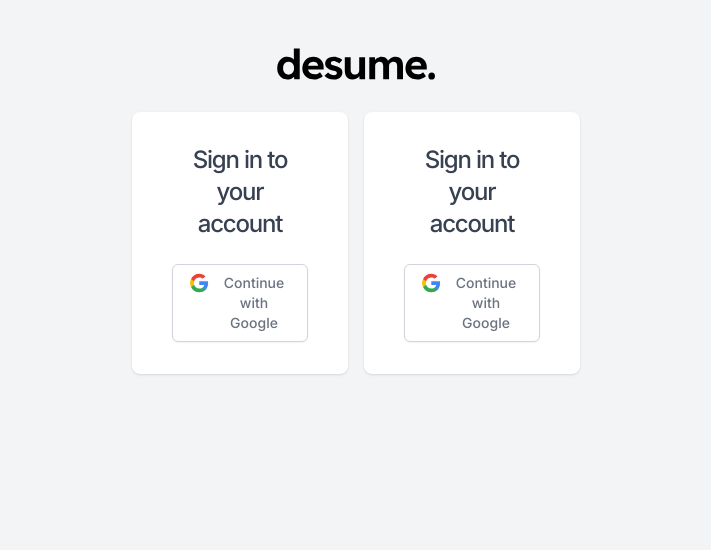
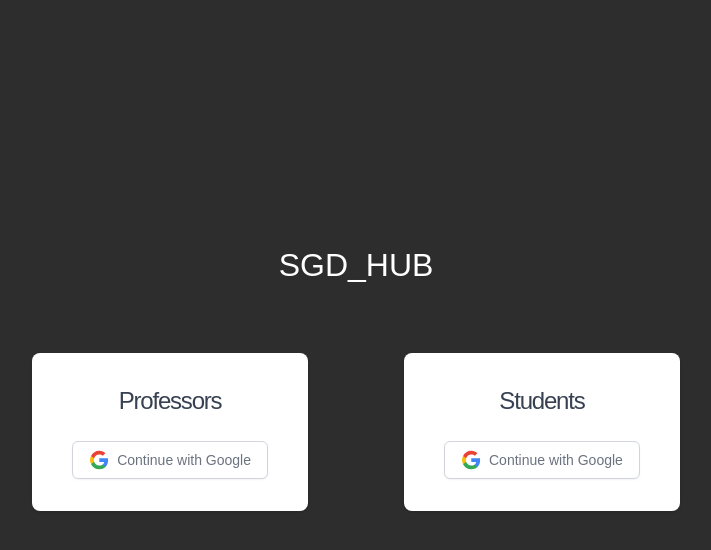
Before and after one commit to ruskakimov/sdg-hub-gdsc, a React (Create React App) app: page /sign-in in a window 1280 px wide. Shown: the top 550 px of the page, without its empty margins (284-995 px from the left). Built offline with nearby package versions, Linux system fonts and the light colour scheme.

Commit message:
Added Login CSS

```diff
--- a/src/index.css
+++ b/src/index.css
@@ -1,7 +1,7 @@
 @tailwind base;
 @tailwind components;
 @tailwind utilities;
-
+@import url("https://fonts.googleapis.com/css2?family=Manrope:wght@400;600;800&family=Poppins:wght@400;500;700&display=swap");
 :root {
   font-family: "Inter", sans-serif;
   -webkit-font-smoothing: antialiased;
@@ -47,3 +47,8 @@
 .no-mouse-focus-ring:focus-visible {
   @apply ring-2 ring-offset-2;
 }
+
+body {
+  font-family: "Manrope", sans-serif;
+  font-family: "Poppins", sans-serif;
+}
--- /dev/null
+++ b/src/pages/login/LoginPage.css
@@ -0,0 +1,28 @@
+.outerDiv {
+  display: flex;
+  flex-direction: column;
+  background: #2d2d2d;
+  min-height: 100vh;
+  width: 100%;
+  justify-content: center;
+  align-items: center;
+}
+
+.heading {
+  color: white;
+  font-size: 2rem;
+  text-align: center;
+  margin-bottom: 1rem;
+  font-weight: 500;
+}
+
+.innerDiv {
+  display: flex;
+  justify-content: center;
+  align-items: center;
+}
+
+.teachers,
+.student {
+  margin: 3rem;
+}
--- a/src/pages/login/LoginPage.tsx
+++ b/src/pages/login/LoginPage.tsx
@@ -5,6 +5,7 @@
 import { useSignInWithGoogle } from "react-firebase-hooks/auth";
 import { firebaseAuth } from "../../api/firebase-setup";
 import { useLocation, useNavigate } from "react-router-dom";
+import "./LoginPage.css"
 
 
 const LoginPage: React.FC<{ isSignup?: boolean }> = ({ isSignup = false }) => {
@@ -18,16 +19,17 @@
   const onLoggedIn = () => navigate(from, { replace: true });
 
   return (
-    <>
-      <div className="flex min-h-full flex-col justify-items-center py-12 sm:px-6 lg:px-8">
-        <img className="mx-auto h-8 w-auto" src={logo} alt="" />
 
-        <div className="flex mt-8 gap-4 sm:mx-auto sm:w-full sm:max-w-md">
+      <div className="outerDiv">
+
+        <p className="heading">SGD_HUB</p>
+
+        <div className="innerDiv">
 
           {/* Teachers */}
-          <div className="bg-white  py-8 px-4 shadow sm:rounded-lg sm:px-10">
+          <div className="bg-white py-8 px-4 shadow sm:rounded-lg sm:px-10 teachers">
             <h2 className="mb-6 text-center text-2xl font-medium tracking-tighter text-gray-700">
-              {isSignup ? "Create a new account" : "Sign in to your account"}
+              {"Professors"}
             </h2>
 
             {googleError && (
@@ -42,9 +44,9 @@
           </div>
 
           {/* Student */}
-          <div className="bg-white py-8 px-4 shadow sm:rounded-lg sm:px-10">
+          <div className="bg-white py-8 px-4 shadow sm:rounded-lg sm:px-10 student">
             <h2 className="mb-6 text-center text-2xl font-medium tracking-tighter text-gray-700">
-              {isSignup ? "Create a new account" : "Sign in to your account"}
+              {"Students"}
             </h2>
 
             {googleError && (
@@ -59,7 +61,7 @@
           </div>
         </div>
       </div>
-    </>
+
   );
 };
 
```
